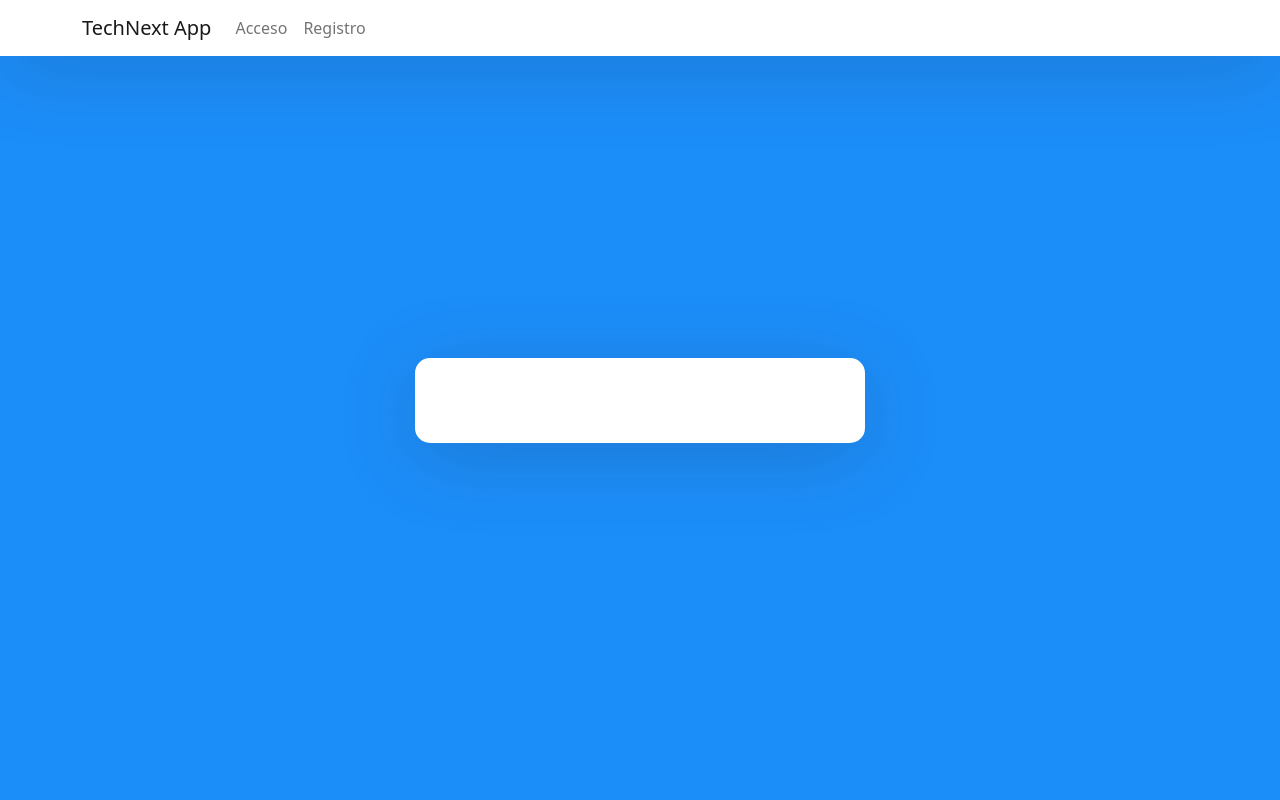
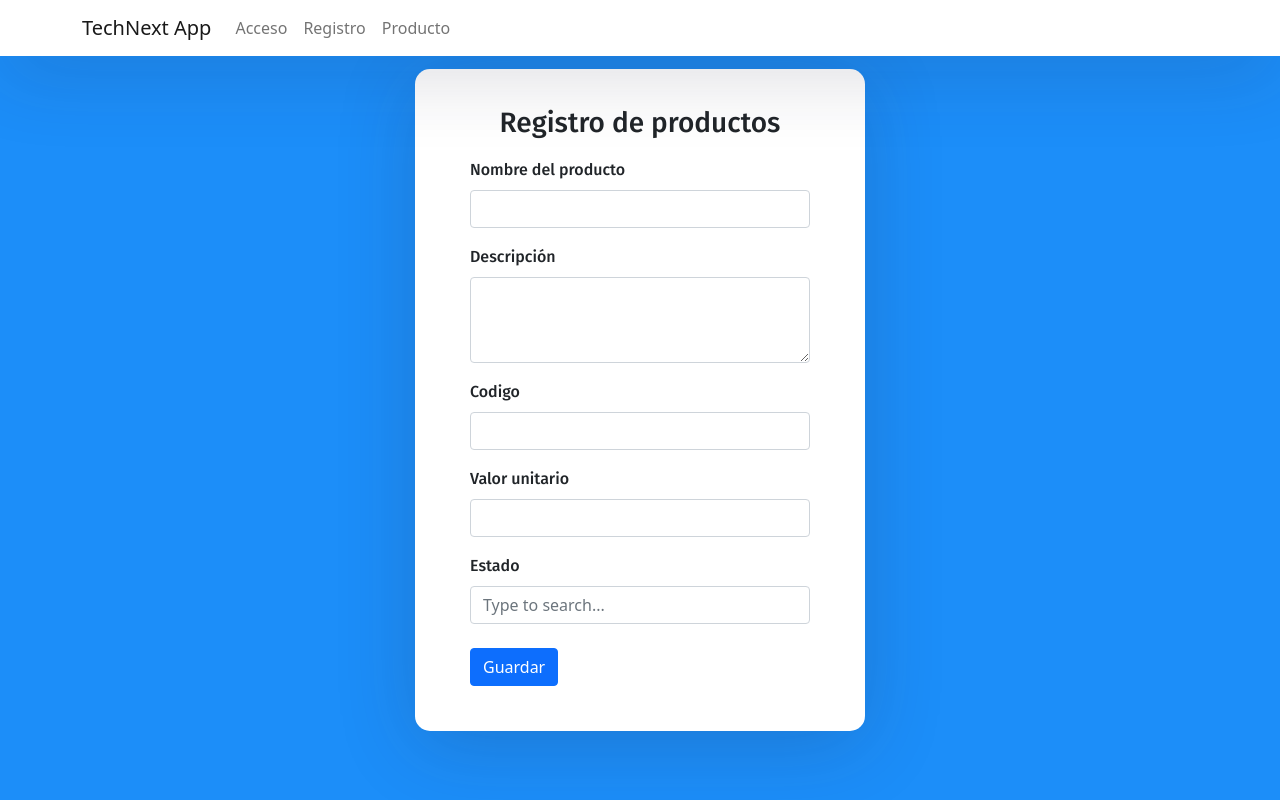
Before and after one commit to jdvillegas/TechNext, a React (Create React App) app in the folder frontend/: page /product-registration in a window 1280 px wide. Built offline with nearby package versions, Linux system fonts and the light colour scheme.

Commit message:
Se agrego registro de producto

```diff
--- a/frontend/src/App.js
+++ b/frontend/src/App.js
@@ -6,6 +6,7 @@ import { BrowserRouter as Router, Switch, Route, Link } from "react-router-dom";
 import Login from "./components/login.component";
 import SignUp from "./components/signup.component";
 import PanelVentas from "./components/panelVentas.component";
+import ProductRegistration from './components/productRegistration';
 
 function App() {
   return (<Router>
@@ -21,6 +22,9 @@ function App() {
               <li className="nav-item">
                 <Link className="nav-link" to={"/sign-up"}>Registro</Link>
               </li>
+              <li className="nav-item">
+                <Link className="nav-link" to={"/product-registration"}>Producto</Link>
+              </li>
             </ul>
           </div>
         </div>
@@ -33,7 +37,7 @@ function App() {
             <Route path="/sign-in" component={Login} />
             <Route path="/sign-up" component={SignUp} />
             <Route path="/PanelVentas" component={PanelVentas} />
-
+            <Route path="/product-registration" component={ProductRegistration} />
           </Switch>
         </div>
       </div>
--- /dev/null
+++ b/frontend/src/components/productRegistration.js
@@ -0,0 +1,40 @@
+import React, { Component } from "react";
+
+
+export default class ProductRegistration extends Component {
+    render() {
+        return (
+            <form>
+                <h3>Registro de productos</h3>
+                <div class="mb-3">
+                    <label for="InputNombre" class="form-label">Nombre del producto</label>
+                    <input type="text" class="form-control" id="InputNombre"/>
+
+                </div>
+                <div class="mb-3">
+                    <label for="FormControlTextarea1" class="form-label">Descripción</label>
+                    <textarea class="form-control" id="FormControlTextarea1" rows="3"></textarea>
+                </div>
+                <div class="mb-3">
+                    <label for="InputCodigo" class="form-label">Codigo</label>
+                    <input type="number" class="form-control" id="InputCodigo"/>
+                </div>
+                <div class="mb-3">
+                    <label for="InputValor" class="form-label">Valor unitario</label>
+                    <input type="number" class="form-control" id="InputValor" />
+                </div>
+                <label for="DataList" class="form-label">Estado</label>
+                <input class="form-control" list="datalistOptions" id="DataList" placeholder="Type to search..."/>
+                <datalist id="datalistOptions">
+                    <option value="Disponible"/>
+                    <option value="No disponible"/>
+                </datalist>
+                <br />
+                <button type="button" class="btn btn-primary">Guardar</button>
+
+            </form>
+
+
+        );
+    }
+}
```
Also changed, not shown: 1 other file (tests, documents, lock files or other folders).
